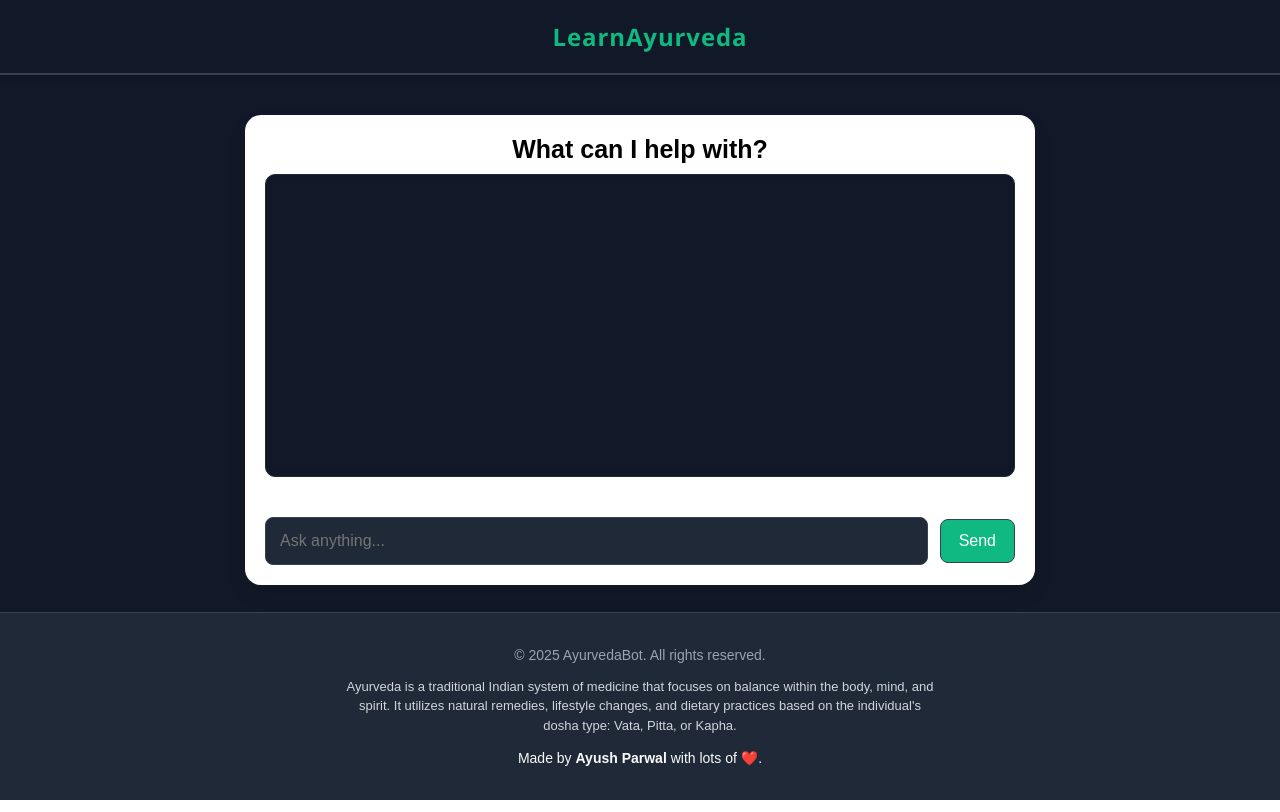
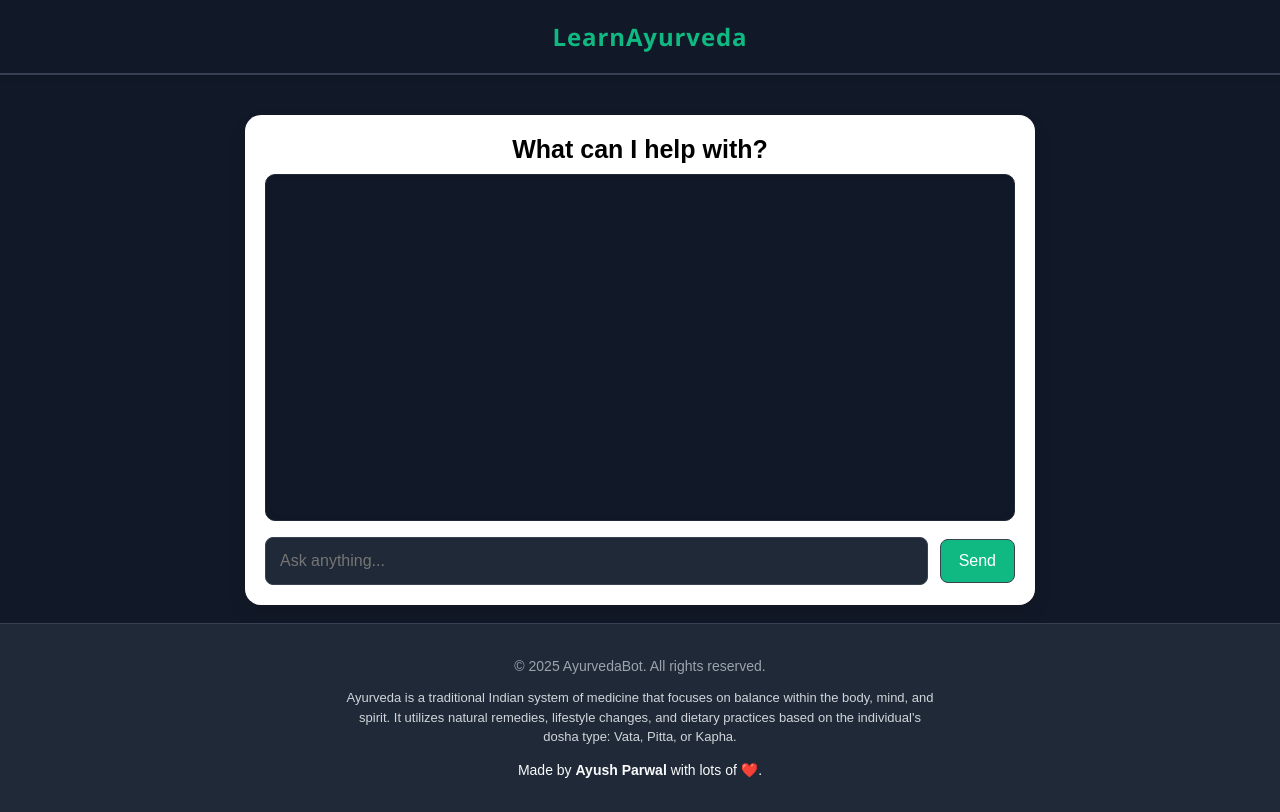
Before and after one commit to Ayushparwal/LearnAyurveda, a React (Vite) app: page / in a window 1280 px wide. Shown: the top 812 px of the page. Built offline with nearby package versions, Linux system fonts and the light colour scheme.

Commit message:
scroll done v2

```diff
--- a/src/components/Chat.css
+++ b/src/components/Chat.css
@@ -6,7 +6,7 @@
   background-color: #ffffff;
   border-radius: 16px;
   box-shadow: 0 10px 20px rgba(0, 0, 0, 0.08);
-  height: 430px;
+  height: 450px;
   max-width: 750px;
   width: 90%;
   padding: 20px;
--- a/src/components/ChatBox.css
+++ b/src/components/ChatBox.css
@@ -7,12 +7,21 @@
   border-radius: 10px;
   background-color: #111827; /* Dark background */
   font-size: 15px;
-  margin-bottom: 24px;
+  margin-bottom: 0px;
   box-shadow: inset 0 0 6px rgba(0, 0, 0, 0.1);
   display: flex;
   flex-direction: column;
   scroll-behavior: smooth;
   color: white; /* Default text color for readability */
+}
+
+.message.system {
+  background-color: #000000;
+  color: #ffffff;
+  padding: 8px;
+  margin-top: 10px;
+  font-style: serif;
+  border-radius: 4px;
 }
 
 /* Message Bubble Base */
--- a/src/components/ChatBox.tsx
+++ b/src/components/ChatBox.tsx
@@ -1,4 +1,4 @@
-import React from 'react';
+import React, { useEffect, useRef } from 'react';
 import ReactMarkdown from 'react-markdown';
 import './ChatBox.css';
 
@@ -9,16 +9,28 @@ interface Message {
 
 interface ChatBoxProps {
   messages: Message[];
+  loading?: boolean;
 }
 
-const ChatBox: React.FC<ChatBoxProps> = ({ messages }) => {
+const ChatBox: React.FC<ChatBoxProps> = ({ messages, loading }) => {
+  const bottomRef = useRef<HTMLDivElement>(null);
+
+  // Scroll to bottom whenever messages or loading changes
+  useEffect(() => {
+    bottomRef.current?.scrollIntoView({ behavior: 'smooth' });
+  }, [messages, loading]);
+
   return (
-    <div className="chat-box">
+    <div className='chat-box'>
       {messages.map((message, index) => (
-        <div key={index} className={`message ${message.role}`}>
+        <div key={index} className={`message ${message.role}-message`}>
           <ReactMarkdown>{message.content}</ReactMarkdown>
         </div>
       ))}
+      {loading && (
+        <div className='message system'>Thinking...</div>
+      )}
+      <div ref={bottomRef} />
     </div>
   );
 };
```
